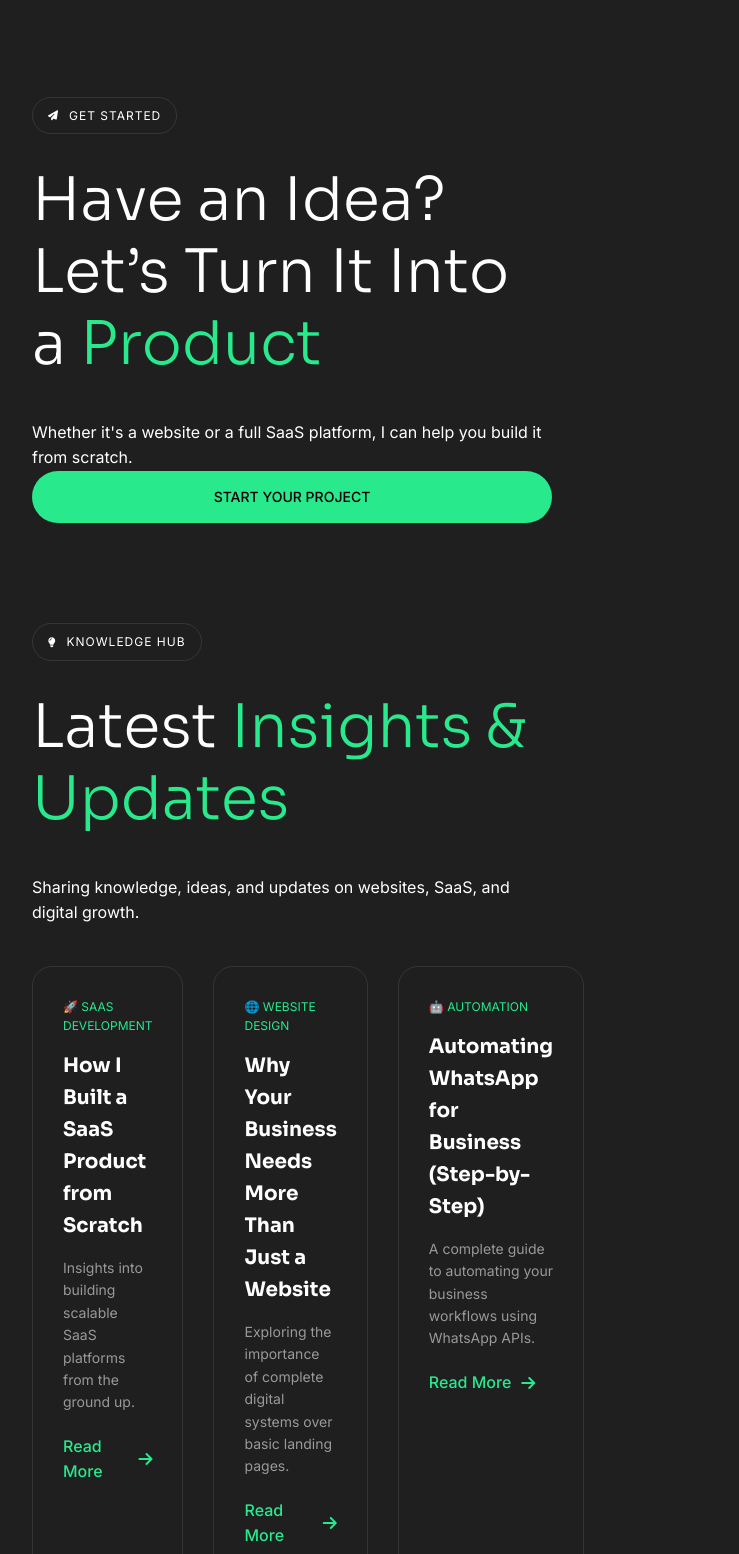
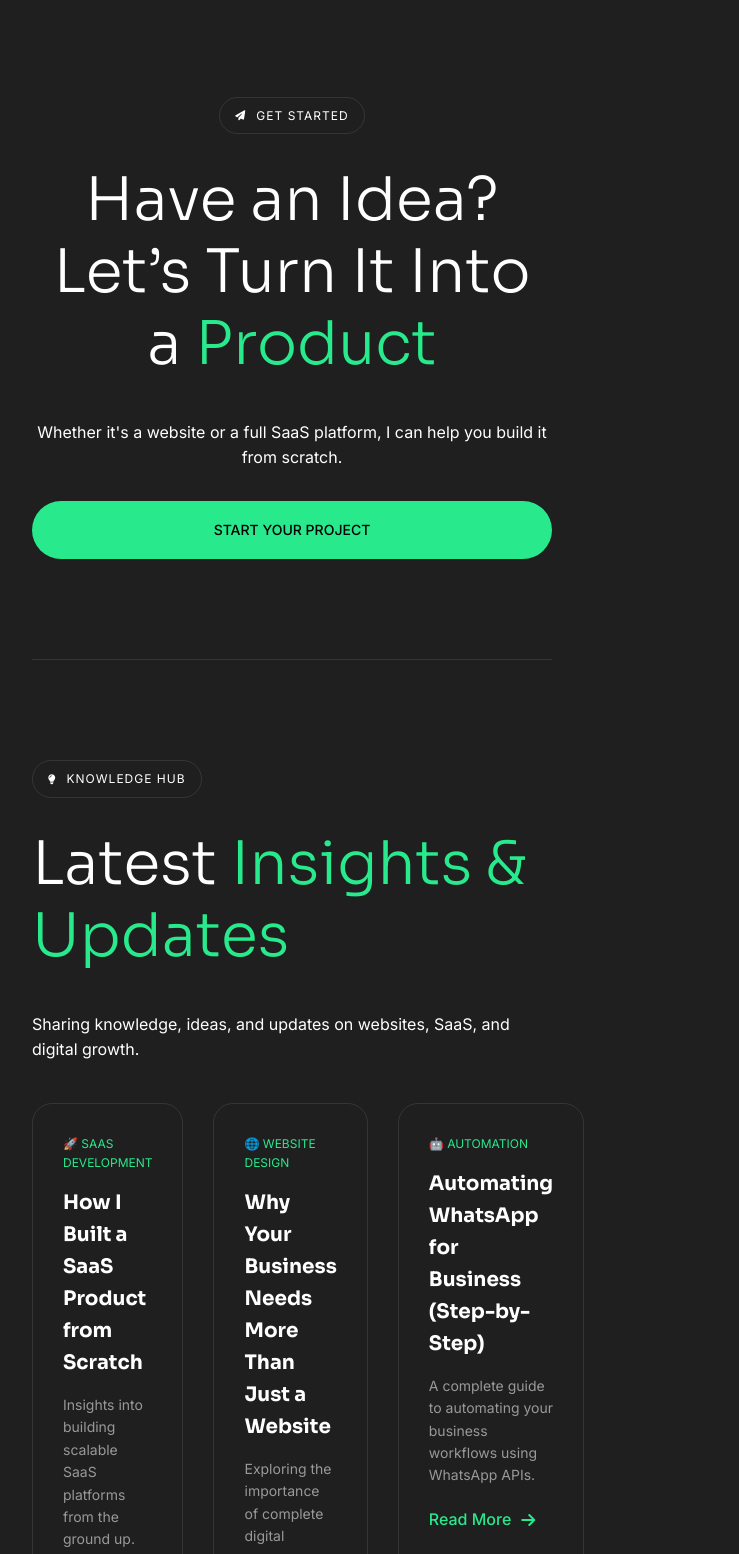
Before and after one commit to avadhbajaj07/maruti-digital-portfolio, a website: page index.html in a window 1280 px wide. Shown: the part 9567-11121 px from the top of the page, without its empty margins (498-1237 px from the left). Drawn offline with Linux system fonts and the light colour scheme.

Commit message:
UI: Add vertical spacing between CTA and Insights sections

```diff
--- a/style.css
+++ b/style.css
@@ -1017,3 +1017,20 @@ section {
         grid-row: span 1;
     }
 }
+
+/* Final CTA Spacing */
+#final-cta {
+    text-align: center;
+    padding-bottom: 100px;
+}
+
+#final-cta .btn-primary {
+    margin-top: 30px;
+    display: inline-block;
+    padding: 18px 50px;
+}
+
+#insights {
+    padding-top: 100px;
+    border-top: 1px solid var(--border-color);
+}
```
